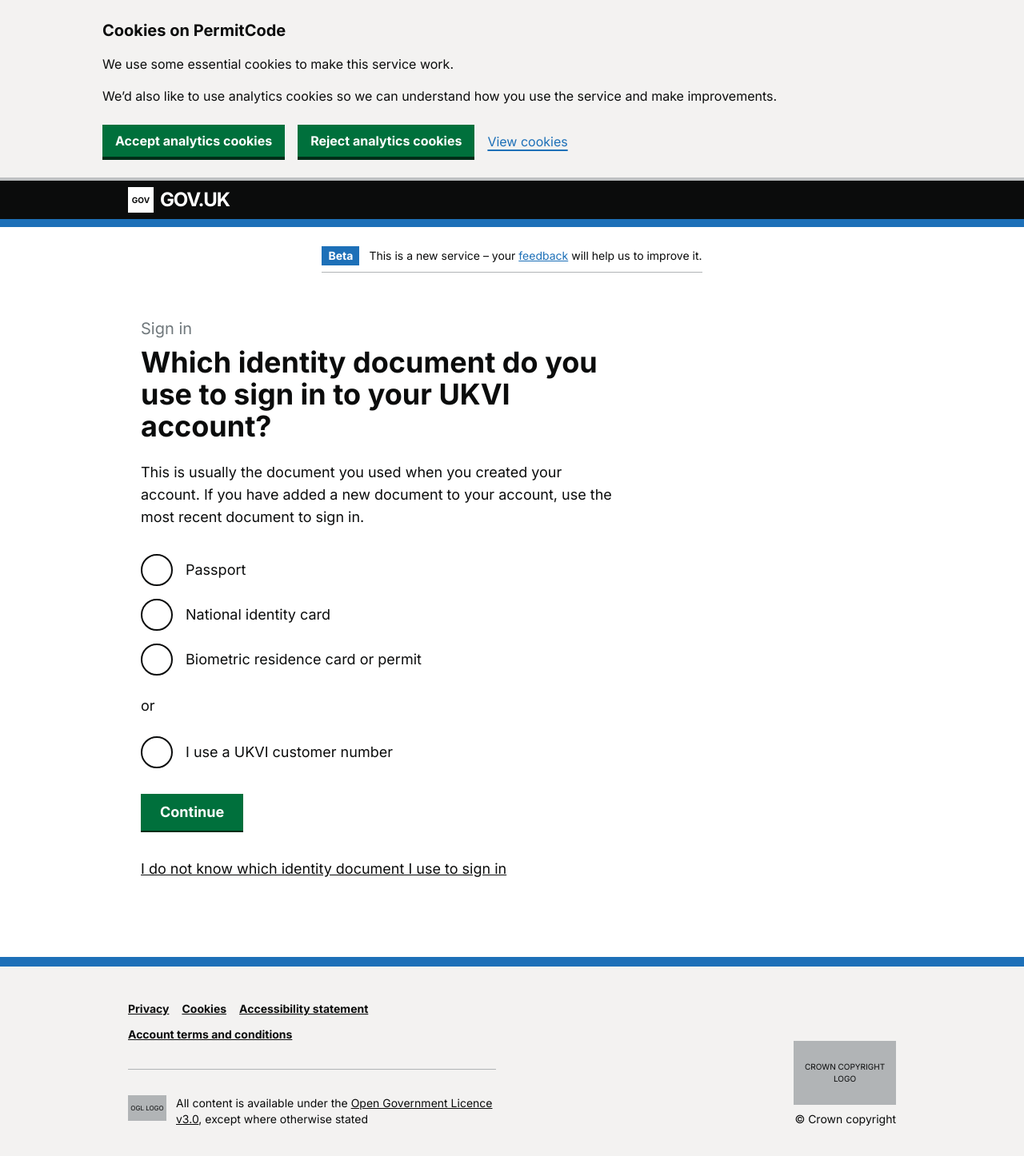
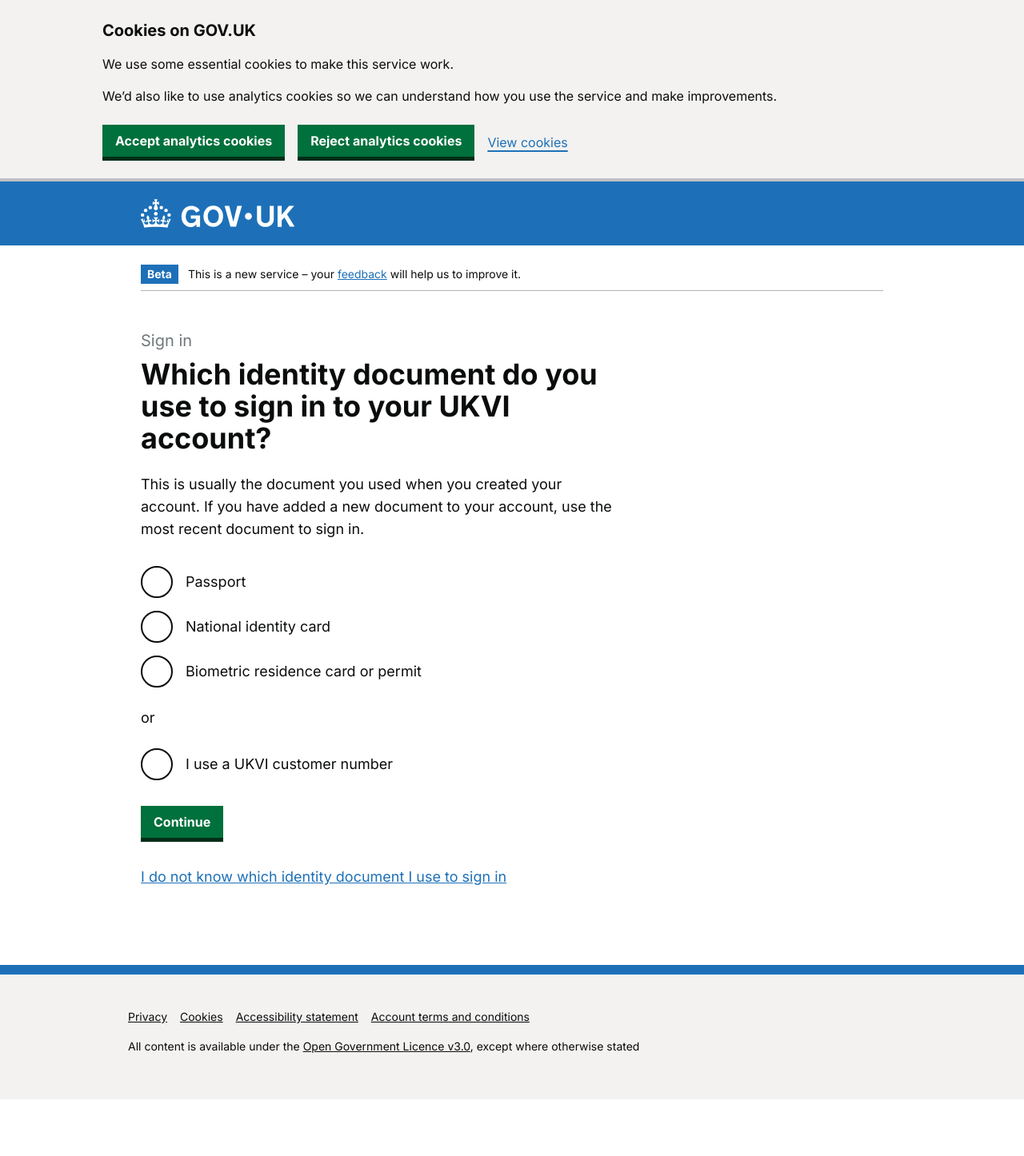
Before and after one commit to iamvictormt/permit-code, a Next.js app: page /login in a window 1280 px wide. Shown: the top 1446 px of the page at 80% size. After the commit the page ends 1375 px from the top, so only its background shows below. Built offline with nearby package versions, Linux system fonts and the light colour scheme.

Commit message:
refactor: alterando visual por completo

```diff
--- a/app/layout.tsx
+++ b/app/layout.tsx
@@ -9,8 +9,8 @@ import './globals.css';
 const inter = Inter({ subsets: ['latin'] });
 
 export const metadata: Metadata = {
-  title: 'PermitCode - Work Permit Management',
-  description: 'Work permit code management system',
+  title: 'GOV.UK - Check your right to work in the UK',
+  description: 'A simple service to check your right to work in the UK. Enter your details and we will tell you if you can work in the UK and for how long.',
 };
 
 export default function RootLayout({
--- a/app/login/page.tsx
+++ b/app/login/page.tsx
@@ -251,7 +251,7 @@ export default function LoginPage() {
     setError('');
   };
 
-  const PageLayout = ({ children, showBack = true }: { children: React.ReactNode, showBack?: boolean }) => (
+  const PageLayout = ({ children, showBack = true }: { children: React.ReactNode; showBack?: boolean }) => (
     <div className="min-h-screen flex flex-col bg-white">
       <GovHeader />
       <BetaBanner />
@@ -259,7 +259,7 @@ export default function LoginPage() {
         {showBack && (
           <button
             onClick={goBack}
-            className="text-govuk-black underline hover:text-govuk-blue mb-8 flex items-center gap-1 text-lg"
+            className="text-govuk-black underline hover:hover:decoration-3 mb-8 flex items-center gap-1 text-lg cursor-pointer "
           >
             <span className="inline-block border-l-2 border-b-2 border-current w-2.5 h-2.5 rotate-45 mr-1 mb-0.5"></span>
             Back
@@ -270,7 +270,9 @@ export default function LoginPage() {
             <div className="border-4 border-destructive p-4 mb-8">
               <h2 className="text-destructive text-xl font-bold mb-2">There is a problem</h2>
               <ul className="text-destructive font-bold underline">
-                <li><a href="#error-link">{error}</a></li>
+                <li>
+                  <a href="#error-link">{error}</a>
+                </li>
               </ul>
             </div>
           )}
@@ -287,7 +289,8 @@ export default function LoginPage() {
         <span className="text-govuk-grey-1 text-xl block mb-2">Sign in</span>
         <h1 className="text-4xl font-bold mb-6">Check your {securityCodeMethod === 'email' ? 'email' : 'phone'}</h1>
         <p className="text-lg mb-4">
-          We have sent you a single-use, 6-digit security code by {securityCodeMethod === 'email' ? 'email' : 'text message'} to:
+          We have sent you a single-use, 6-digit security code by{' '}
+          {securityCodeMethod === 'email' ? 'email' : 'text message'} to:
         </p>
         <p className="text-lg font-bold mb-4">
           {securityCodeMethod === 'email' ? 'v***********p@gmail.com' : '075*****886'}
@@ -297,7 +300,9 @@ export default function LoginPage() {
         </p>
 
         <div className="mb-8">
-          <Label htmlFor="securityCode" className="font-bold mb-2 block">Security code</Label>
+          <Label htmlFor="securityCode" className="font-bold mb-2 block">
+            Security code
+          </Label>
           <Input
             id="securityCode"
             type="text"
@@ -327,11 +332,15 @@ export default function LoginPage() {
               className="underline hover:text-govuk-blue"
             >
               use your {securityCodeMethod === 'email' ? 'phone number' : 'email address'} instead
-            </button>.
+            </button>
+            .
           </p>
           <p className="text-lg">
             If you do not have access to your phone number and email address,{' '}
-            <Link href="/login/recover" className="underline hover:text-govuk-blue">recover your account</Link>.
+            <Link href="/login/recover" className="underline hover:text-govuk-blue">
+              recover your account
+            </Link>
+            .
           </p>
         </div>
       </PageLayout>
@@ -363,13 +372,18 @@ export default function LoginPage() {
           </div>
         </RadioGroup>
 
-        <Button onClick={handleContinueToVerifyCode} className="mb-8">Continue</Button>
+        <Button onClick={handleContinueToVerifyCode} className="bg-[#00703c] hover:bg-[#005a30] text-white font-bold rounded-none px-4 py-2 h-auto text-sm sm:text-base shadow-[0_2px_0_#002d18] mb-8">
+          Continue
+        </Button>
 
         <div className="mt-12 pt-8 border-t border-govuk-grey-2">
           <h2 className="text-2xl font-bold mb-4">Problems signing in</h2>
           <p className="text-lg">
             If you do not have access to the phone number and email address,{' '}
-            <Link href="/login/recover" className="underline hover:text-govuk-blue">recover your account</Link>.
+            <Link href="/login/recover" className="underline hover:text-govuk-blue">
+              recover your account
+            </Link>
+            .
           </p>
         </div>
       </PageLayout>
@@ -388,7 +402,9 @@ export default function LoginPage() {
         <form onSubmit={handleContinueToSecurityCode}>
           <div className="flex gap-4 mb-8">
             <div className="w-16">
-              <Label htmlFor="day" className="font-bold mb-1 block">Day</Label>
+              <Label htmlFor="day" className="font-bold mb-1 block">
+                Day
+              </Label>
               <Input
                 id="day"
                 className={dateErrors.day ? 'border-destructive' : ''}
@@ -399,7 +415,9 @@ export default function LoginPage() {
               {dateErrors.day && <p className="text-destructive font-bold text-sm mt-1">{dateErrors.day}</p>}
             </div>
             <div className="w-16">
-              <Label htmlFor="month" className="font-bold mb-1 block">Month</Label>
+              <Label htmlFor="month" className="font-bold mb-1 block">
+                Month
+              </Label>
               <Input
                 id="month"
                 className={dateErrors.month ? 'border-destructive' : ''}
@@ -410,7 +428,9 @@ export default function LoginPage() {
               {dateErrors.month && <p className="text-destructive font-bold text-sm mt-1">{dateErrors.month}</p>}
             </div>
             <div className="w-24">
-              <Label htmlFor="year" className="font-bold mb-1 block">Year</Label>
+              <Label htmlFor="year" className="font-bold mb-1 block">
+                Year
+              </Label>
               <Input
                 id="year"
                 className={dateErrors.year ? 'border-destructive' : ''}
@@ -425,7 +445,12 @@ export default function LoginPage() {
         </form>
 
         <div className="mt-12 bg-govuk-grey-3 border-l-8 border-govuk-grey-1 p-4">
-          <p className="text-lg mb-0">Need help? <a href="#" className="underline hover:text-govuk-blue">Contact us</a></p>
+          <p className="text-lg mb-0">
+            Need help?{' '}
+            <a href="#" className="underline text-govuk-blue hover:decoration-3">
+              Contact us
+            </a>
+          </p>
         </div>
       </PageLayout>
     );
@@ -438,11 +463,13 @@ export default function LoginPage() {
         <h1 className="text-4xl font-bold mb-8">{getDocumentTitle()}</h1>
 
         {documentType === 'biometric_card' && (
-          <div className="mb-8 border-2 border-govuk-grey-2 p-4 bg-govuk-grey-3 text-center">
-            <div className="w-full h-48 bg-govuk-grey-2 flex items-center justify-center text-sm">
-              BIOMETRIC CARD ILLUSTRATION PLACEHOLDER
-            </div>
-          </div>
+          <Image
+            src="/biometric-residence-card.png"
+            alt="Example of biometric card"
+            width={400}
+            height={300}
+            className="object-contain"
+          />
         )}
 
         <div className="mb-8">
@@ -468,11 +495,11 @@ export default function LoginPage() {
             </div>
           ) : (
             <>
-              <Label htmlFor="documentNumber" className="font-bold mb-1 block">{getDocumentLabel()}</Label>
-              <p className="text-govuk-grey-1 mb-2">{getDocumentExample()}</p>
+              <p className="text-govuk-grey-1 mb-2 text-xl">{getDocumentLabel()}</p>
+              <p className="text-govuk-grey-1 mb-2 text-xl">{getDocumentExample()}</p>
               <Input
                 id="documentNumber"
-                className="max-w-[300px]"
+                className="w-full"
                 value={documentNumber}
                 onChange={(e) => setDocumentNumber(e.target.value)}
               />
@@ -480,10 +507,14 @@ export default function LoginPage() {
           )}
         </div>
 
-        <Button onClick={handleContinueToDateOfBirth} className="mb-8">Continue</Button>
+        <Button onClick={handleContinueToDateOfBirth} className="bg-[#00703c] hover:bg-[#005a30] text-white font-bold rounded-none px-4 py-2 h-auto text-sm sm:text-base shadow-[0_2px_0_#002d18] mb-8">
+          Continue
+        </Button>
 
         <p className="text-lg">
-          <Link href="/login/recover" className="underline hover:text-govuk-blue">{getHelpLink()}</Link>
+          <Link href="/login/recover" className="underline text-govuk-blue">
+            {getHelpLink()}
+          </Link>
         </p>
       </PageLayout>
     );
@@ -496,38 +527,44 @@ export default function LoginPage() {
       <h1 className="text-4xl font-bold mb-6">Which identity document do you use to sign in to your UKVI account?</h1>
 
       <p className="text-lg mb-8">
-        This is usually the document you used when you created your account. If you have added a new document to
-        your account, use the most recent document to sign in.
+        This is usually the document you used when you created your account. If you have added a new document to your
+        account, use the most recent document to sign in.
       </p>
 
-      <RadioGroup
-        value={documentType}
-        onValueChange={(val) => setDocumentType(val as DocumentType)}
-        className="mb-8"
-      >
+      <RadioGroup value={documentType} onValueChange={(val) => setDocumentType(val as DocumentType)} className="mb-8">
         <div className="flex items-center space-x-4">
           <RadioGroupItem value="passport" id="passport" />
-          <Label htmlFor="passport" className="text-lg cursor-pointer">Passport</Label>
+          <Label htmlFor="passport" className="text-lg cursor-pointer">
+            Passport
+          </Label>
         </div>
         <div className="flex items-center space-x-4">
           <RadioGroupItem value="national_id" id="national_id" />
-          <Label htmlFor="national_id" className="text-lg cursor-pointer">National identity card</Label>
+          <Label htmlFor="national_id" className="text-lg cursor-pointer">
+            National identity card
+          </Label>
         </div>
         <div className="flex items-center space-x-4">
           <RadioGroupItem value="biometric_card" id="biometric_card" />
-          <Label htmlFor="biometric_card" className="text-lg cursor-pointer">Biometric residence card or permit</Label>
+          <Label htmlFor="biometric_card" className="text-lg cursor-pointer">
+            Biometric residence card or permit
+          </Label>
         </div>
         <div className="py-2 text-lg">or</div>
         <div className="flex items-center space-x-4">
           <RadioGroupItem value="customer_number" id="customer_number" />
-          <Label htmlFor="customer_number" className="text-lg cursor-pointer">I use a UKVI customer number</Label>
+          <Label htmlFor="customer_number" className="text-lg cursor-pointer">
+            I use a UKVI customer number
+          </Label>
         </div>
       </RadioGroup>
 
-      <Button onClick={handleContinueToDocumentNumber} className="mb-8">Continue</Button>
+      <Button onClick={handleContinueToDocumentNumber} className="bg-[#00703c] hover:bg-[#005a30] text-white font-bold rounded-none px-4 py-2 h-auto text-sm sm:text-base shadow-[0_2px_0_#002d18] mb-8">
+        Continue
+      </Button>
 
       <p className="text-lg">
-        <Link href="/login/recover" className="underline hover:text-govuk-blue">
+        <Link href="/login/recover" className="underline text-govuk-blue">
           I do not know which identity document I use to sign in
         </Link>
       </p>
--- a/components/beta-banner.tsx
+++ b/components/beta-banner.tsx
@@ -1,8 +1,7 @@
-import React from 'react';
 
 export function BetaBanner() {
   return (
-    <div className="max-w-[960px] mx-auto px-4 mb-6">
+    <div className="max-w-[960px] mx-auto w-full px-4 py-4">
       <div className="border-b border-govuk-grey-2 pb-2 flex items-center gap-3 text-sm">
         <strong className="bg-govuk-blue text-white px-2 py-0.5 font-bold">Beta</strong>
         <span>
--- a/components/cookie-banner.tsx
+++ b/components/cookie-banner.tsx
@@ -40,7 +40,7 @@ export function CookieBanner() {
       <div className="max-w-5xl mx-auto">
         {status === 'question' ? (
           <>
-            <h2 className="text-xl font-bold text-[#0b0c0c] mb-4">Cookies on PermitCode</h2>
+            <h2 className="text-xl font-bold text-[#0b0c0c] mb-4">Cookies on GOV.UK</h2>
             <div className="text-[#0b0c0c] mb-6 space-y-4 text-sm sm:text-base">
               <p>We use some essential cookies to make this service work.</p>
               <p>
--- a/components/gov-footer.tsx
+++ b/components/gov-footer.tsx
@@ -6,30 +6,21 @@ export function GovFooter() {
   return (
     <footer className="w-full bg-govuk-grey-3 border-t-[12px] border-govuk-blue mt-12 py-10 px-4">
       <div className="max-w-[960px] mx-auto">
-        <div className="grid grid-cols-1 md:grid-cols-2 gap-10">
-          <div>
             <nav>
-              <ul className="flex flex-wrap gap-x-4 gap-y-2 mb-8 border-b border-govuk-grey-2 pb-8">
-                <li><a href="#" className="text-sm font-bold underline hover:text-govuk-blue">Privacy</a></li>
-                <li><a href="#" className="text-sm font-bold underline hover:text-govuk-blue">Cookies</a></li>
-                <li><a href="#" className="text-sm font-bold underline hover:text-govuk-blue">Accessibility statement</a></li>
-                <li><a href="#" className="text-sm font-bold underline hover:text-govuk-blue">Account terms and conditions</a></li>
+              <ul className="flex flex-wrap gap-x-4 gap-y-2 mb-4">
+                <li><a href="#" className="text-sm underline hover:decoration-3">Privacy</a></li>
+                <li><a href="#" className="text-sm underline hover:decoration-3">Cookies</a></li>
+                <li><a href="#" className="text-sm underline hover:decoration-3">Accessibility statement</a></li>
+                <li><a href="#" className="text-sm underline hover:decoration-3">Account terms and conditions</a></li>
               </ul>
             </nav>
 
             <div className="flex items-start gap-3">
-              <div className="w-12 h-8 bg-govuk-grey-2 shrink-0 flex items-center justify-center text-[8px] text-center">OGL LOGO</div>
               <p className="text-sm">
                 All content is available under the <a href="#" className="underline hover:text-govuk-blue">Open Government Licence v3.0</a>, except where otherwise stated
               </p>
             </div>
-          </div>
 
-          <div className="flex flex-col items-end justify-end">
-            <div className="w-32 h-20 bg-govuk-grey-2 mb-2 flex items-center justify-center text-[10px] text-center">CROWN COPYRIGHT LOGO</div>
-            <p className="text-sm">© Crown copyright</p>
-          </div>
-        </div>
       </div>
     </footer>
   )
--- a/components/gov-header.tsx
+++ b/components/gov-header.tsx
@@ -1,16 +1,13 @@
 import React from 'react';
 import Link from 'next/link';
+import Image from 'next/image';
 
 export function GovHeader() {
   return (
-    <header className="bg-govuk-black border-b-[10px] border-govuk-blue py-2 px-4 mb-6">
-      <div className="max-w-[960px] mx-auto flex items-center">
+    <header className="bg-govuk-blue mb-2 py-4 ">
+      <div className="max-w-[960px] mx-auto flex items-center px-4">
         <Link href="/" className="flex items-center gap-2 text-white hover:opacity-90 transition-opacity">
-          <div className="w-8 h-8 bg-white rounded-sm flex items-center justify-center overflow-hidden">
-            {/* Crown Placeholder */}
-            <div className="text-govuk-black text-[10px] font-bold">GOV</div>
-          </div>
-          <span className="text-2xl font-bold tracking-tighter">GOV.UK</span>
+          <Image src="/logo.svg" alt="GOV.UK logo" width={32} height={16} className="w-48 h-12" />
         </Link>
       </div>
     </header>
--- a/components/ui/button.tsx
+++ b/components/ui/button.tsx
@@ -5,11 +5,11 @@ import { cva, type VariantProps } from 'class-variance-authority'
 import { cn } from '@/lib/utils'
 
 const buttonVariants = cva(
-  "inline-flex items-center justify-center gap-2 whitespace-nowrap text-lg font-bold transition-all disabled:pointer-events-none disabled:opacity-50 [&_svg]:pointer-events-none [&_svg:not([class*='size-'])]:size-5 shrink-0 [&_svg]:shrink-0 outline-none focus:ring-4 focus:ring-accent focus:bg-accent focus:text-foreground focus:border-accent",
+  "inline-flex items-center justify-center gap-2 whitespace-nowrap text-lg font-bold transition-all disabled:pointer-events-none disabled:opacity-50 [&_svg]:pointer-events-none [&_svg:not([class*='size-'])]:size-5 shrink-0 [&_svg]:shrink-0 outline-none focus:ring-4 focus:ring-accent focus:bg-accent focus:text-foreground focus:border-accent cursor-pointer",
   {
     variants: {
       variant: {
-        default: 'bg-primary text-white border-b-2 border-[#002d18] hover:bg-[#005a30] active:translate-y-0.5 active:border-b-0',
+        default: 'bg-primary text-white border-b-3 border-[#002d18] hover:bg-[#005a30] active:translate-y-0.5 active:border-b-0',
         destructive:
           'bg-destructive text-white border-b-2 border-[#6d1c0f] hover:bg-[#a32916]',
         outline:
--- a/package.json
+++ b/package.json
@@ -1,5 +1,5 @@
 {
-  "name": "permit-code",
+  "name": "permit-code-uk",
   "version": "0.1.0",
   "private": true,
   "scripts": {
```
Also changed, not shown: public/biometric-residence-card.png (added), 1 other file (tests, documents, lock files or other folders).
